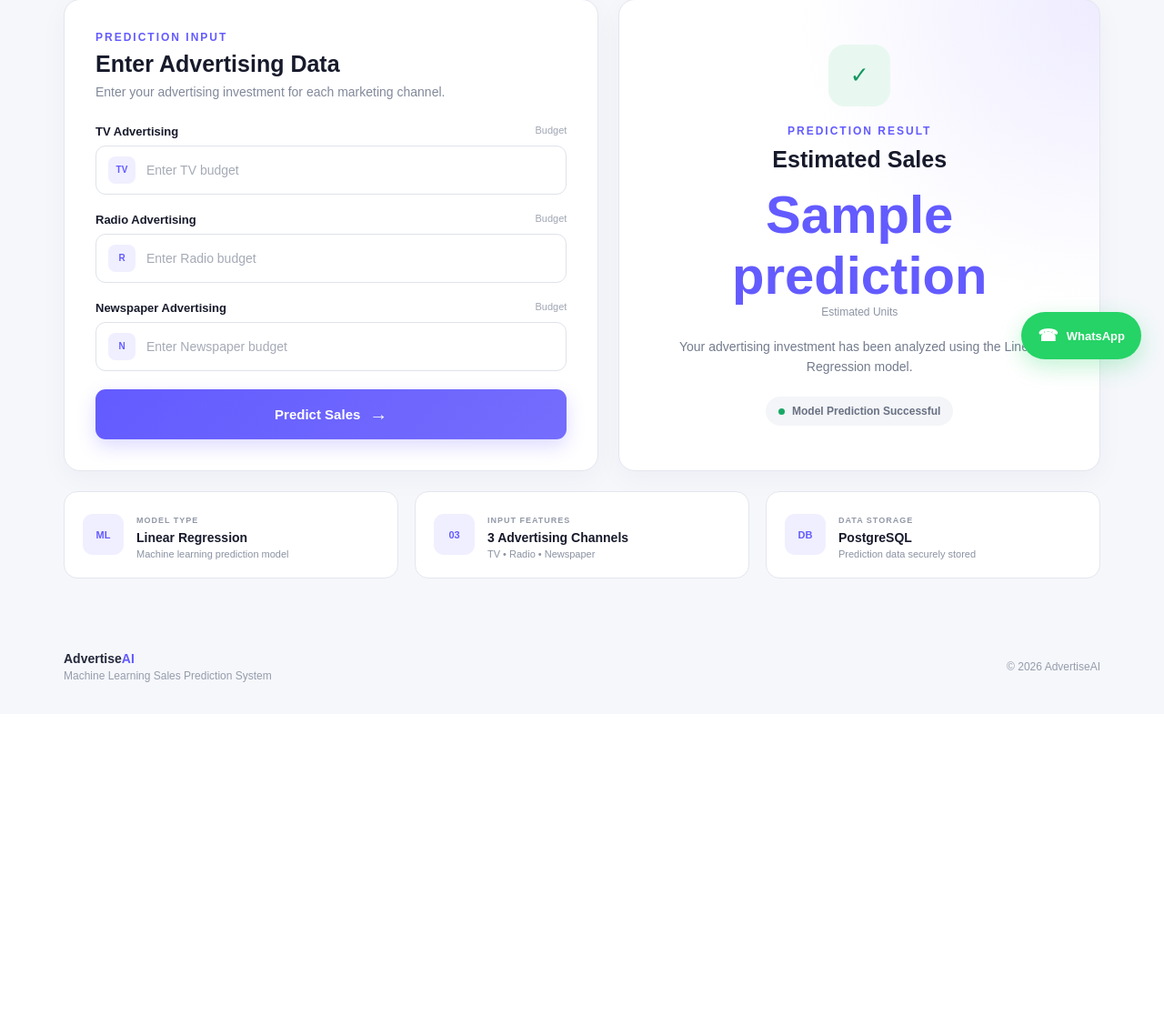
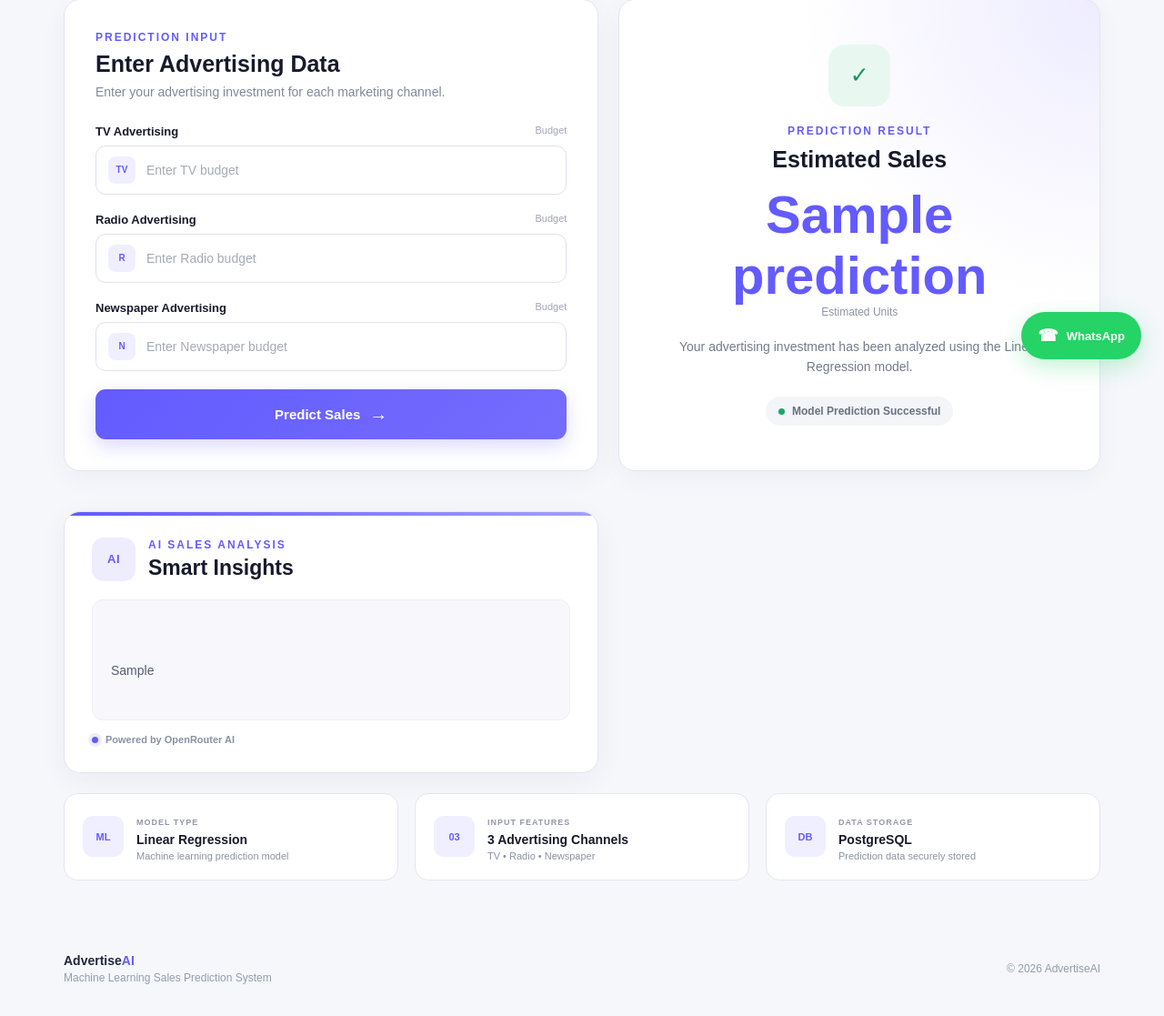
Before and after one commit to TIRUPATI-535/Advertising-Sales-Profit-ML-, a Flask app: template templates/index.html in a window 1280 px wide. Shown: the part 380-1497 px from the top of the page at 91% size. Before the commit the page ends 1130 px from the top, so only its background shows below. Run offline with Flask 3, Linux system fonts and the light colour scheme; the template is opened without the code that fills it: most values are stand-ins (such as "Sample title", 1, 10 or a date in 2020); parts of the project's set-up code (start-up, migrations or seed data) failed here and were passed over; some libraries are stand-ins or nearby versions.

Commit message:
save model4

```diff
--- a/app.py
+++ b/app.py
@@ -1,9 +1,15 @@
 import os
 import pickle
+import requests
 import psycopg
 
+from dotenv import load_dotenv
 from flask import Flask, render_template, request, redirect, url_for, session, flash
 from werkzeug.security import generate_password_hash, check_password_hash
+
+
+# Load environment variables
+load_dotenv()
 
 
 app = Flask(__name__)
@@ -18,6 +24,76 @@ app.secret_key = os.environ.get("SECRET_KEY", "mysecretkey")
 
 with open("Advertising_model.pkl", "rb") as file:
     model = pickle.load(file)
+
+
+# -------------------------------
+# OpenRouter AI
+# -------------------------------
+
+def get_ai_analysis(tv, radio, newspaper, prediction):
+
+    api_key = os.environ.get("OPENROUTER_API_KEY")
+
+    if not api_key:
+        return "AI analysis is currently unavailable."
+
+    url = "https://openrouter.ai/api/v1/chat/completions"
+
+    headers = {
+        "Authorization": f"Bearer {api_key}",
+        "Content-Type": "application/json"
+    }
+
+    prompt = f"""
+You are a sales analysis assistant.
+
+Advertising spending:
+TV: {tv}
+Radio: {radio}
+Newspaper: {newspaper}
+
+Predicted sales: {prediction}
+
+Explain the prediction in simple language.
+Mention which advertising channel has the highest spending.
+Give 2 short practical suggestions to improve sales.
+Keep the answer concise and easy to understand.
+"""
+
+    data = {
+        "model": "openrouter/free",
+        "messages": [
+            {
+                "role": "user",
+                "content": prompt
+            }
+        ]
+    }
+
+    try:
+
+        response = requests.post(
+            url,
+            headers=headers,
+            json=data,
+            timeout=30
+        )
+
+        if response.status_code != 200:
+
+            print("OpenRouter Error:", response.text)
+
+            return "AI analysis could not be generated."
+
+        result = response.json()
+
+        return result["choices"][0]["message"]["content"]
+
+    except Exception as e:
+
+        print("OpenRouter Error:", e)
+
+        return "AI analysis could not be generated."
 
 
 # -------------------------------
@@ -88,6 +164,7 @@ def index():
         return redirect(url_for("login"))
 
     prediction = None
+    ai_analysis = None
 
     if request.method == "POST":
 
@@ -100,6 +177,14 @@ def index():
         result = model.predict([[tv, radio, newspaper]])
 
         prediction = round(float(result[0]), 2)
+
+        # Get AI analysis
+        ai_analysis = get_ai_analysis(
+            tv,
+            radio,
+            newspaper,
+            prediction
+        )
 
         # Save prediction
         conn = get_db()
@@ -127,7 +212,8 @@ def index():
 
     return render_template(
         "index.html",
-        prediction=prediction
+        prediction=prediction,
+        ai_analysis=ai_analysis
     )
 
 
--- a/static/style.css
+++ b/static/style.css
@@ -533,6 +533,132 @@ footer strong span {
 
 
 /* =========================
+   AI SALES ANALYSIS
+========================= */
+
+.ai-analysis-card {
+    margin-top: 22px;
+
+    background: white;
+
+    border: 1px solid #e4e6ee;
+
+    border-radius: 18px;
+
+    padding: 28px 30px;
+
+    box-shadow: 0 8px 30px rgba(30, 35, 70, 0.05);
+
+    position: relative;
+
+    overflow: hidden;
+}
+
+.ai-analysis-card::before {
+    content: "";
+
+    position: absolute;
+
+    top: 0;
+    left: 0;
+
+    width: 100%;
+    height: 4px;
+
+    background: linear-gradient(
+        90deg,
+        #635bff,
+        #827bff,
+        #a59fff
+    );
+}
+
+.ai-analysis-header {
+    display: flex;
+
+    align-items: center;
+
+    gap: 14px;
+
+    margin-bottom: 20px;
+}
+
+.ai-icon {
+    width: 48px;
+    height: 48px;
+
+    border-radius: 13px;
+
+    display: flex;
+    align-items: center;
+    justify-content: center;
+
+    background: #eeecff;
+
+    color: #635bff;
+
+    font-size: 13px;
+
+    font-weight: 800;
+
+    letter-spacing: 0.5px;
+}
+
+.ai-analysis-header h2 {
+    font-size: 23px;
+
+    margin-top: 5px;
+
+    color: #171a2b;
+}
+
+.ai-analysis-content {
+    background: #f8f8fc;
+
+    border: 1px solid #eeeef5;
+
+    border-radius: 12px;
+
+    padding: 18px 20px;
+
+    color: #555c70;
+
+    font-size: 14px;
+
+    line-height: 1.7;
+
+    white-space: pre-line;
+}
+
+.ai-status {
+    display: inline-flex;
+
+    align-items: center;
+
+    gap: 8px;
+
+    margin-top: 15px;
+
+    color: #8a91a2;
+
+    font-size: 11px;
+
+    font-weight: 600;
+}
+
+.ai-status span {
+    width: 7px;
+    height: 7px;
+
+    background: #635bff;
+
+    border-radius: 50%;
+
+    box-shadow: 0 0 0 4px #eeecff;
+}
+
+
+/* =========================
    INFO CARDS
 ========================= */
 
@@ -691,6 +817,10 @@ footer p {
 }
 
 
+/* =========================
+   MOBILE
+========================= */
+
 @media (max-width: 600px) {
 
     .container {
@@ -743,8 +873,34 @@ footer p {
         display: none;
     }
 
+    /* AI card mobile */
+
+    .ai-analysis-card {
+        padding: 24px 18px;
+    }
+
+    .ai-analysis-header {
+        align-items: flex-start;
+    }
+
+    .ai-icon {
+        width: 44px;
+        height: 44px;
+    }
+
+    .ai-analysis-header h2 {
+        font-size: 20px;
+    }
+
+    .ai-analysis-content {
+        padding: 15px;
+
+        font-size: 13px;
+
+        line-height: 1.65;
+    }
+
 }
-
 
 
 /* =========================
--- a/templates/index.html
+++ b/templates/index.html
@@ -2,6 +2,7 @@
 <html lang="en">
 
 <head>
+
     <meta charset="UTF-8">
     <meta name="viewport" content="width=device-width, initial-scale=1.0">
 
@@ -9,9 +10,12 @@
 
     <link rel="stylesheet"
           href="{{ url_for('static', filename='style.css') }}">
+
 </head>
 
+
 <body>
+
 
     <!-- ================= NAVBAR ================= -->
 
@@ -22,6 +26,7 @@
             <a href="{{ url_for('index') }}" class="logo">
                 Advertise<span>AI</span>
             </a>
+
 
             <div class="nav-links">
 
@@ -44,11 +49,13 @@
     </nav>
 
 
+
     <!-- ================= MAIN ================= -->
 
     <main class="container">
 
-        <!-- HERO SECTION -->
+
+        <!-- ================= HERO SECTION ================= -->
 
         <section class="hero">
 
@@ -59,10 +66,12 @@
                     MACHINE LEARNING
                 </div>
 
+
                 <h1>
                     Advertising Sales
                     <span>Predictor</span>
                 </h1>
+
 
                 <p>
                     Predict expected sales using your advertising
@@ -71,6 +80,7 @@
 
             </div>
 
+
             <div class="hero-model">
 
                 <div class="model-icon">
@@ -78,8 +88,11 @@
                 </div>
 
                 <div>
+
                     <strong>Linear Regression</strong>
+
                     <small>Prediction Model</small>
+
                 </div>
 
             </div>
@@ -87,9 +100,11 @@
         </section>
 
 
+
         <!-- ================= CHANNEL CARDS ================= -->
 
         <section class="channel-grid">
+
 
             <div class="channel-card tv-card">
 
@@ -98,8 +113,11 @@
                 </div>
 
                 <div>
+
                     <h3>TV Advertising</h3>
+
                     <p>Television advertising budget</p>
+
                 </div>
 
                 <div class="channel-arrow">
@@ -109,6 +127,7 @@
             </div>
 
 
+
             <div class="channel-card radio-card">
 
                 <div class="channel-icon">
@@ -116,8 +135,11 @@
                 </div>
 
                 <div>
+
                     <h3>Radio Advertising</h3>
+
                     <p>Radio advertising budget</p>
+
                 </div>
 
                 <div class="channel-arrow">
@@ -127,6 +149,7 @@
             </div>
 
 
+
             <div class="channel-card news-card">
 
                 <div class="channel-icon">
@@ -134,8 +157,11 @@
                 </div>
 
                 <div>
+
                     <h3>Newspaper</h3>
+
                     <p>Newspaper advertising budget</p>
+
                 </div>
 
                 <div class="channel-arrow">
@@ -147,12 +173,13 @@
         </section>
 
 
+
         <!-- ================= MAIN GRID ================= -->
 
         <section class="prediction-grid">
 
 
-            <!-- INPUT CARD -->
+            <!-- ================= INPUT CARD ================= -->
 
             <div class="input-card">
 
@@ -174,6 +201,7 @@
                 </div>
 
 
+
                 <form method="POST">
 
 
@@ -182,15 +210,20 @@
                     <div class="input-group">
 
                         <label for="tv">
+
                             <span>TV Advertising</span>
+
                             <small>Budget</small>
+
                         </label>
+
 
                         <div class="input-wrapper">
 
                             <span class="input-icon">
                                 TV
                             </span>
+
 
                             <input
                                 type="number"
@@ -207,20 +240,26 @@
                     </div>
 
 
+
                     <!-- RADIO -->
 
                     <div class="input-group">
 
                         <label for="radio">
+
                             <span>Radio Advertising</span>
+
                             <small>Budget</small>
+
                         </label>
+
 
                         <div class="input-wrapper">
 
                             <span class="input-icon">
                                 R
                             </span>
+
 
                             <input
                                 type="number"
@@ -237,20 +276,26 @@
                     </div>
 
 
+
                     <!-- NEWSPAPER -->
 
                     <div class="input-group">
 
                         <label for="newspaper">
+
                             <span>Newspaper Advertising</span>
+
                             <small>Budget</small>
+
                         </label>
+
 
                         <div class="input-wrapper">
 
                             <span class="input-icon">
                                 N
                             </span>
+
 
                             <input
                                 type="number"
@@ -265,6 +310,7 @@
                         </div>
 
                     </div>
+
 
 
                     <button type="submit" class="predict-btn">
@@ -284,9 +330,11 @@
             </div>
 
 
-            <!-- RESULT CARD -->
+
+            <!-- ================= RESULT CARD ================= -->
 
             <div class="result-card">
+
 
                 {% if prediction is not none %}
 
@@ -296,33 +344,43 @@
                         ✓
                     </div>
 
+
                     <div class="section-label">
                         PREDICTION RESULT
                     </div>
+
 
                     <h2>
                         Estimated Sales
                     </h2>
 
+
                     <div class="prediction-value">
                         {{ prediction }}
                     </div>
 
+
                     <div class="units">
                         Estimated Units
                     </div>
+
 
                     <p>
                         Your advertising investment has been
                         analyzed using the Linear Regression model.
                     </p>
 
+
                     <div class="status">
+
                         <span></span>
+
                         Model Prediction Successful
+
                     </div>
 
                 </div>
+
 
                 {% else %}
 
@@ -332,13 +390,16 @@
                         ✦
                     </div>
 
+
                     <div class="section-label">
                         ML PREDICTION
                     </div>
 
+
                     <h2>
                         Ready to Predict
                     </h2>
+
 
                     <p>
                         Enter your TV, Radio and Newspaper
@@ -346,9 +407,13 @@
                         estimated sales.
                     </p>
 
+
                     <div class="ready-line">
+
                         <span></span>
+
                         Model Ready
+
                     </div>
 
                 </div>
@@ -357,12 +422,64 @@
 
             </div>
 
+
+
+            <!-- ================= AI ANALYSIS CARD ================= -->
+
+            {% if ai_analysis %}
+
+            <div class="ai-analysis-card">
+
+                <div class="ai-analysis-header">
+
+                    <div class="ai-icon">
+                        AI
+                    </div>
+
+
+                    <div>
+
+                        <div class="section-label">
+                            AI SALES ANALYSIS
+                        </div>
+
+                        <h2>
+                            Smart Insights
+                        </h2>
+
+                    </div>
+
+                </div>
+
+
+                <div class="ai-analysis-content">
+
+                    {{ ai_analysis }}
+
+                </div>
+
+
+                <div class="ai-status">
+
+                    <span></span>
+
+                    Powered by OpenRouter AI
+
+                </div>
+
+            </div>
+
+            {% endif %}
+
+
         </section>
+
 
 
         <!-- ================= INFORMATION CARDS ================= -->
 
         <section class="info-grid">
+
 
             <div class="info-card">
 
@@ -371,12 +488,19 @@
                 </div>
 
                 <div>
+
                     <small>MODEL TYPE</small>
+
                     <h3>Linear Regression</h3>
-                    <p>Machine learning prediction model</p>
+
+                    <p>
+                        Machine learning prediction model
+                    </p>
+
                 </div>
 
             </div>
+
 
 
             <div class="info-card">
@@ -386,12 +510,19 @@
                 </div>
 
                 <div>
+
                     <small>INPUT FEATURES</small>
+
                     <h3>3 Advertising Channels</h3>
-                    <p>TV • Radio • Newspaper</p>
+
+                    <p>
+                        TV • Radio • Newspaper
+                    </p>
+
                 </div>
 
             </div>
+
 
 
             <div class="info-card">
@@ -401,9 +532,15 @@
                 </div>
 
                 <div>
+
                     <small>DATA STORAGE</small>
+
                     <h3>PostgreSQL</h3>
-                    <p>Prediction data securely stored</p>
+
+                    <p>
+                        Prediction data securely stored
+                    </p>
+
                 </div>
 
             </div>
@@ -411,6 +548,7 @@
         </section>
 
     </main>
+
 
 
     <!-- ================= WHATSAPP ================= -->
@@ -433,22 +571,33 @@
     </a>
 
 
+
     <!-- ================= FOOTER ================= -->
 
     <footer>
 
         <div>
-            <strong>Advertise<span>AI</span></strong>
+
+            <strong>
+                Advertise<span>AI</span>
+            </strong>
+
             <p>
                 Machine Learning Sales Prediction System
             </p>
+
         </div>
 
+
         <div>
+
             © 2026 AdvertiseAI
+
         </div>
 
     </footer>
 
+
 </body>
+
 </html>
```
Also changed, not shown: test_openrouter.py (added, +34 -0 lines), 1 other file.
